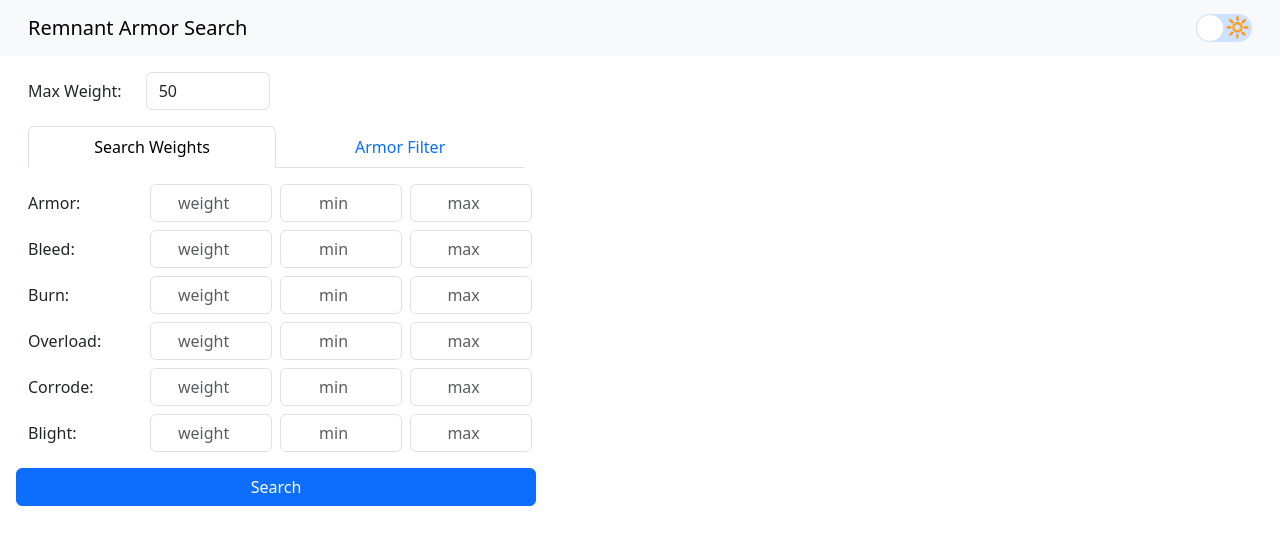
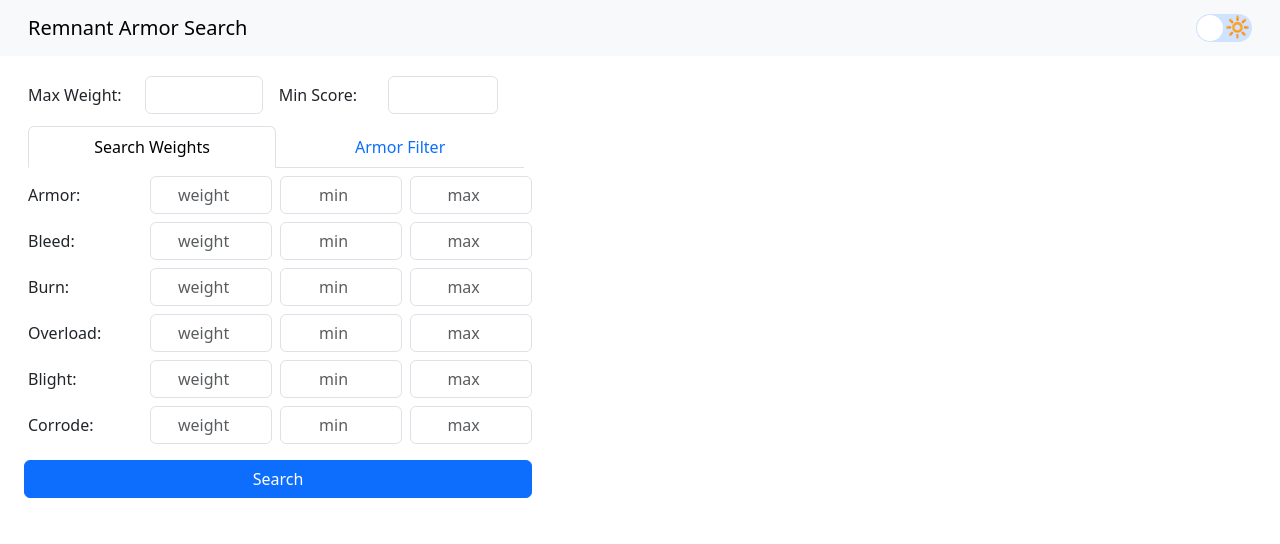
Before and after one commit to PsychicMuffin/remnant-armor-search, a React (Create React App) app: page / in a window 1280 px wide. Shown: the top 544 px of the page. Built offline with nearby package versions, Linux system fonts and the light colour scheme.

Commit message:
Added score calculation

```diff
--- a/src/app/App.tsx
+++ b/src/app/App.tsx
@@ -3,7 +3,7 @@ import {Col, Row} from "react-bootstrap";
 import SearchForm from "./SearchForm";
 import SearchResults from "./SearchResults";
 import Header from "./Header";
-import {SearchResult} from "../search/types";
+import {SearchResult} from "../helpers/types";
 
 export default function App() {
   const [searchResults, setSearchResults] = useState<SearchResult[]>([]);
@@ -12,7 +12,7 @@ export default function App() {
     <>
       <Header/>
       <Row className="m-3 me-0">
-        <Col sm="auto">
+        <Col xs="auto">
           <SearchForm setSearchResults={setSearchResults}/>
         </Col>
         <Col lg="auto" xl="7" xxl="8">
--- a/src/app/ArmorFilter.tsx
+++ b/src/app/ArmorFilter.tsx
@@ -1,4 +1,4 @@
-import {BaseArmorSets} from "../search/data";
+import {BaseArmorSets} from "../helpers/data";
 import React, {useEffect} from "react";
 import {Form} from "react-bootstrap";
 
--- a/src/app/SearchForm.tsx
+++ b/src/app/SearchForm.tsx
@@ -2,9 +2,9 @@ import {Button, Col, Form, Row, Tab, Tabs} from "react-bootstrap";
 import React, {FormEvent, useEffect, useState} from "react";
 import SearchInput from "./SearchInput";
 import ArmorFilter from "./ArmorFilter";
-import {BaseArmorSets} from "../search/data";
-import {SearchCriteriaName, SearchResult, SearchValue} from "../search/types";
-import {searchArmorSets} from "../search/search";
+import {BaseArmorSets} from "../helpers/data";
+import {SearchCriteriaName, SearchResult, SearchValue, SearchValues, StateObject} from "../helpers/types";
+import {searchArmorSets} from "../helpers/search";
 
 export default function SearchForm(props: {
   setSearchResults: React.Dispatch<React.SetStateAction<SearchResult[]>>
@@ -14,8 +14,9 @@ export default function SearchForm(props: {
   const [armorSets, setArmorSets] = useState<boolean[]>(initialArmorSets);
 
   const [searched, setSearched] = useState(false);
-  const [searchValues, setSearchValues] = useState({
-    maxWeight: 50,
+  const [searchValues, setSearchValues] = useState<SearchValues>({
+    maxWeight: null,
+    minScore: null,
     armor: {weight: null, min: null, max: null},
     bleed: {weight: null, min: null, max: null},
     burn: {weight: null, min: null, max: null},
@@ -44,30 +45,22 @@ export default function SearchForm(props: {
     props.setSearchResults(searchArmorSets(armorSets, searchValues));
   }
 
+  const searchValuesState = {value: searchValues, setter: setSearchValues};
   return (
     <Form onSubmit={search}>
-      <Form.Group as={Row}>
-        <Form.Label column md="auto">Max Weight:</Form.Label>
-        <Col md="auto">
-          <Form.Control
-            type="number"
-            min="0"
-            max="1000"
-            value={searchValues.maxWeight}
-            onChange={(e) => {
-              setSearchValues(prevState => ({...prevState, maxWeight: Number(e.target.value)}))
-            }}/>
-        </Col>
+      <Form.Group as={Row} xs="auto">
+        <NotableValue label="Max Weight:" name="maxWeight" searchValues={searchValuesState}/>
+        <NotableValue label="Min Score:" name="minScore" searchValues={searchValuesState}/>
       </Form.Group>
-      <Tabs defaultActiveKey="search" className="my-3" justify>
+      <Tabs defaultActiveKey="search" className="my-2" justify>
         <Tab eventKey="search" title="Search Weights">
           <SearchInput label="Armor:" name="armor" values={searchValues} updateValue={updateValue}/>
           <SearchInput label="Bleed:" name="bleed" values={searchValues} updateValue={updateValue}/>
           <SearchInput label="Burn:" name="burn" values={searchValues} updateValue={updateValue}/>
           <SearchInput label="Overload:" name="overload" values={searchValues} updateValue={updateValue}/>
+          <SearchInput label="Blight:" name="blight" values={searchValues} updateValue={updateValue}/>
           <SearchInput label="Corrode:" name="corrode" values={searchValues} updateValue={updateValue}/>
-          <SearchInput label="Blight:" name="blight" values={searchValues} updateValue={updateValue}/>
-          <Row className="my-3 align-items-center">
+          <Row className="p-2 pe-1 align-items-center">
             <Button type="submit" disabled={searched}>Search</Button>
           </Row>
         </Tab>
@@ -76,5 +69,30 @@ export default function SearchForm(props: {
         </Tab>
       </Tabs>
     </Form>
-  )
+  );
 }
+
+function NotableValue(props: {
+  label: string,
+  name: keyof Pick<SearchValues, "maxWeight" | "minScore">
+  searchValues: StateObject<SearchValues>
+}) {
+  return (
+    <Row className="py-1">
+      <Form.Label column xs="6" className="pe-1">{props.label}</Form.Label>
+      <Col xs="6" className="px-1">
+        <Form.Control
+          type="number"
+          min="-1000"
+          max="1000"
+          value={props.searchValues.value[props.name] ?? ''}
+          onChange={(e) => {
+            props.searchValues.setter(prevState => ({
+              ...prevState,
+              [props.name]: e.target.value ? Number(e.target.value) : null
+            }))
+          }}/>
+      </Col>
+    </Row>
+  );
+}
--- a/src/app/SearchInput.tsx
+++ b/src/app/SearchInput.tsx
@@ -1,6 +1,6 @@
 import {Col, Form, Row} from "react-bootstrap";
 import React from "react";
-import {SearchCriteriaName, SearchValue, SearchValues} from "../search/types";
+import {SearchCriteriaName, SearchValue, SearchValues} from "../helpers/types";
 
 export default function SearchInput(props: {
   label: string,
@@ -9,8 +9,8 @@ export default function SearchInput(props: {
   updateValue: (name: SearchCriteriaName, updates: Partial<SearchValue>) => void
 }) {
   return (
-    <Form.Group as={Row} className="mb-2">
-      <Form.Label column sm="3">{props.label}</Form.Label>
+    <Form.Group as={Row} xs="auto" className="mb-2">
+      <Form.Label column xs="3">{props.label}</Form.Label>
       <SearchInputColumn name={props.name} subName="weight" values={props.values} updateValue={props.updateValue}/>
       <SearchInputColumn name={props.name} subName="min" values={props.values} updateValue={props.updateValue}/>
       <SearchInputColumn name={props.name} subName="max" values={props.values} updateValue={props.updateValue}/>
@@ -25,7 +25,7 @@ function SearchInputColumn(props: {
   updateValue: (name: SearchCriteriaName, updates: Partial<SearchValue>) => void
 }) {
   return (
-    <Col sm="3" className="px-1">
+    <Col xs="3" className="px-1">
       <Form.Control
         className="text-center"
         type="number"
--- a/src/search/search.ts
+++ b/src/helpers/search.ts
@@ -1,4 +1,12 @@
-import {ArmorPiece, ArmorSlot, NamedArmorPiece, SearchCriteriaName, SearchResult, SearchValues} from "./types";
+import {
+  ArmorPiece,
+  ArmorSlot,
+  NamedArmorPiece,
+  SearchCriteriaName,
+  SearchCriteriaNames,
+  SearchResult,
+  SearchValues
+} from "./types";
 import {BaseArmorSets} from "./data";
 import {isPresent} from "ts-is-present";
 
@@ -23,6 +31,7 @@ export function searchArmorSets(setBooleans: boolean[], searchValues: SearchValu
           const sums = getArmorSum([chest, glove, helm, boot]);
           if (passesChecks(sums)) {
             const score = calcScore(sums);
+            if (searchValues.minScore == null || score > searchValues.minScore) {
               searchResults.push({
                 ...sums,
                 score: calcScore(sums),
@@ -31,6 +40,7 @@ export function searchArmorSets(setBooleans: boolean[], searchValues: SearchValu
                 helm,
                 boot,
               });
+            }
           }
         });
       });
@@ -51,7 +61,6 @@ export function searchArmorSets(setBooleans: boolean[], searchValues: SearchValu
   }
 
   function getArmorSum(pieces: ArmorPiece[]): ArmorPiece {
-    //TODO: change to looping over item property names?
     return pieces.reduce((a, b) => ({
       weight: a.weight + b.weight,
       armor: a.armor + b.armor,
@@ -64,21 +73,21 @@ export function searchArmorSets(setBooleans: boolean[], searchValues: SearchValu
   }
 
   function passesChecks(sums: ArmorPiece): boolean {
-    const weightPasses = searchValues.maxWeight <= 0 || sums.weight <= searchValues.maxWeight;
-    //TODO: use new SearchCriteriaNames class
-    return weightPasses && passesCheck("armor") && passesCheck("bleed") && passesCheck("burn") &&
-      passesCheck("overload") && passesCheck("blight") && passesCheck("corrode");
+    const weightPasses = searchValues.maxWeight == null || sums.weight <= searchValues.maxWeight;
+    return weightPasses && SearchCriteriaNames.map(passesCheck).every(Boolean);
 
     function passesCheck(name: SearchCriteriaName): boolean {
       const value = sums[name];
       const restriction = searchValues[name];
-      const passesMin = !restriction.min || value >= restriction.min;
-      const passesMax = !restriction.max || value <= restriction.max;
+      const passesMin = restriction.min == null || value >= restriction.min;
+      const passesMax = restriction.max == null || value <= restriction.max;
       return passesMin && passesMax;
     }
   }
 
   function calcScore(sums: ArmorPiece): number {
-    return 100;//TODO
+    return SearchCriteriaNames
+      .map(name => sums[name] * (searchValues[name].weight ?? 0))
+      .reduce((a, b) => a + b);
   }
 }
--- a/src/search/types.ts
+++ b/src/helpers/types.ts
@@ -1,3 +1,5 @@
+import React from "react";
+
 export type ArmorSet = {
   name: string,
   chest?: ArmorPiece,
@@ -18,7 +20,8 @@ export type ArmorPiece = {
 }
 
 export type SearchValues = {
-  maxWeight: number,
+  maxWeight: number | null,
+  minScore: number | null,
   armor: SearchValue,
   bleed: SearchValue,
   burn: SearchValue,
@@ -26,7 +29,7 @@ export type SearchValues = {
   blight: SearchValue,
   corrode: SearchValue,
 }
-export type SearchCriteriaName = keyof Omit<SearchValues, "maxWeight">;
+export type SearchCriteriaName = keyof Omit<SearchValues, "maxWeight" | "minScore">;
 export const SearchCriteriaNames: SearchCriteriaName[] = ["armor", "bleed", "burn", "overload", "blight", "corrode"];
 
 export type SearchValue = {
@@ -46,3 +49,8 @@ export type SearchResult = ArmorPiece & {
   helm: NamedArmorPiece,
   boot: NamedArmorPiece
 }
+
+export type StateObject<T> = {
+  value: T,
+  setter: React.Dispatch<React.SetStateAction<T>>
+}
```
Also changed, not shown: src/app/SearchResults.tsx (+44 -51 lines), src/helpers/data.ts (renamed from src/search/data.ts). Lines whose indentation alone changed are shown as unchanged.
